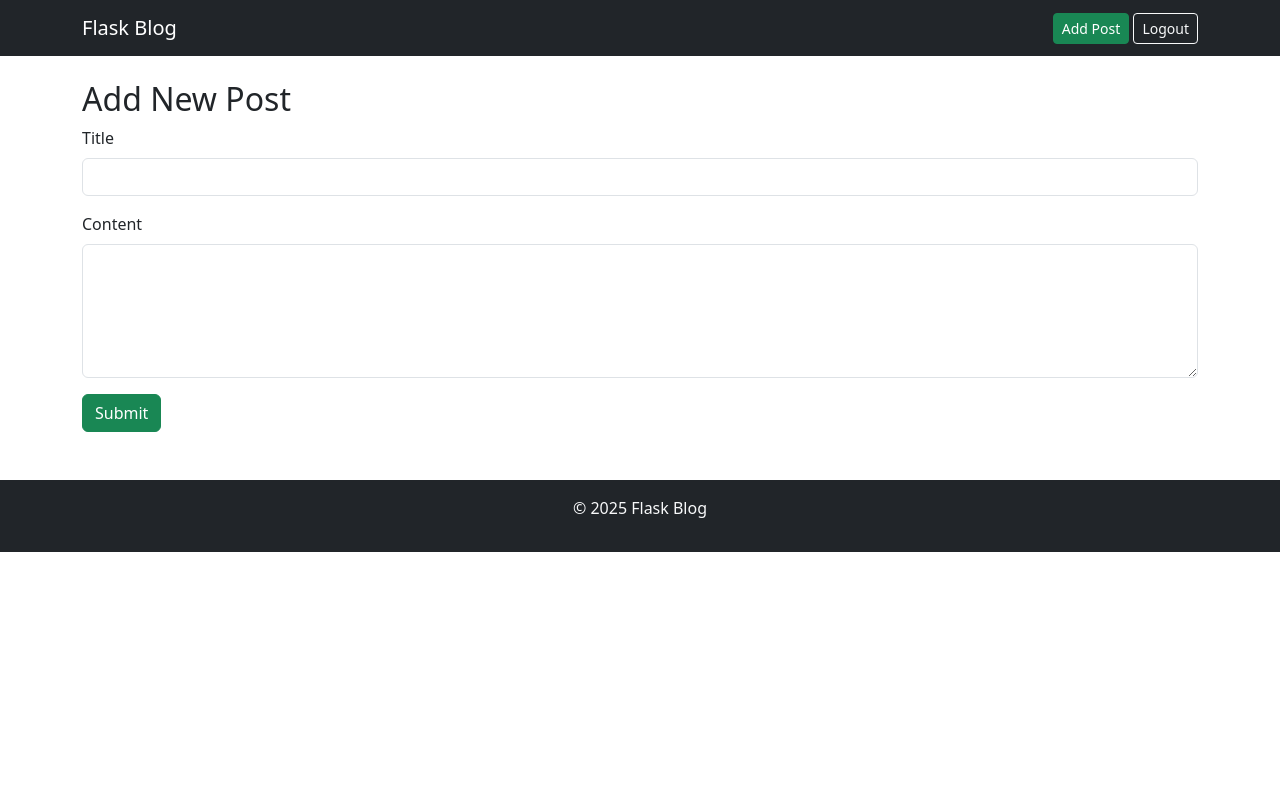
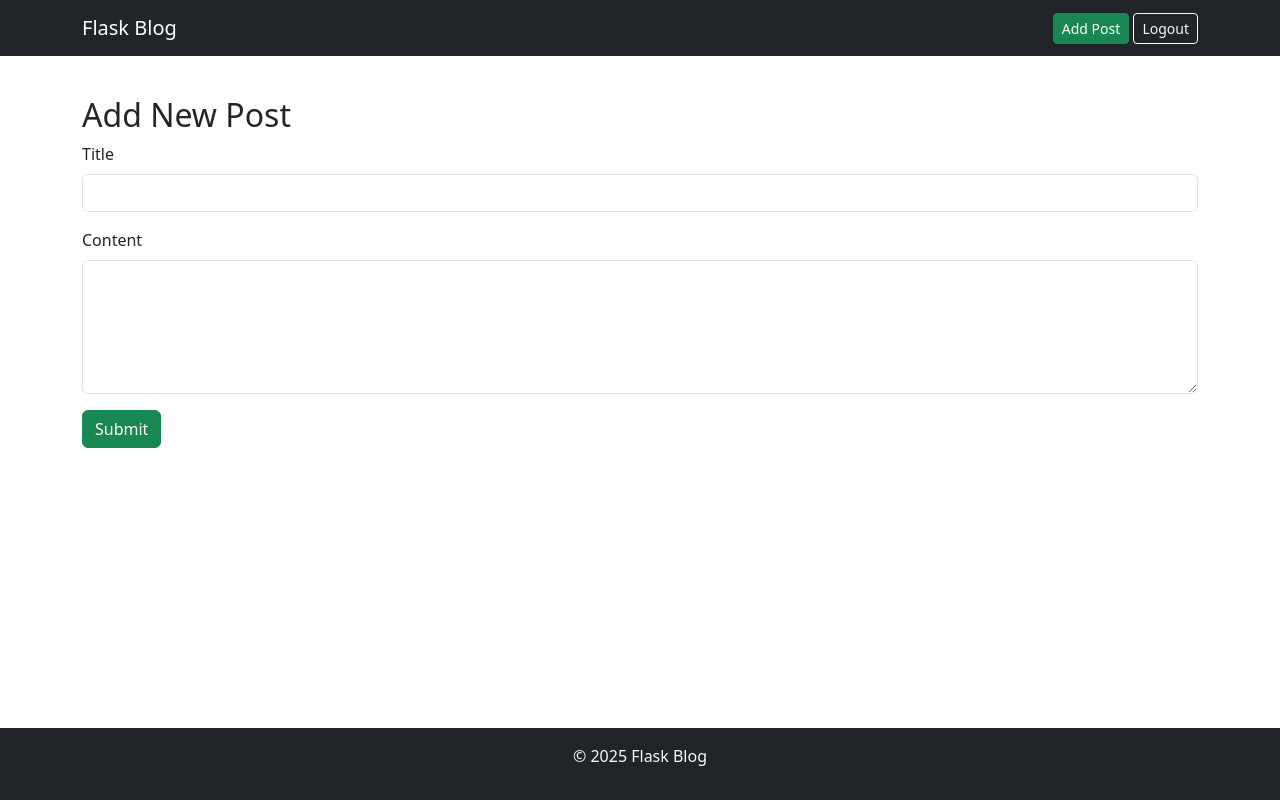
Before and after one commit to Ahad077/Blog-App, a Flask app: page /add in a window 1280 px wide. Run offline with Flask 3, Linux system fonts and the light colour scheme; a user stored in the database is signed in.

Commit message:
Update base.html

```diff
--- a/templates/base.html
+++ b/templates/base.html
@@ -5,8 +5,10 @@
     <meta name="viewport" content="width=device-width, initial-scale=1">
     <title>{% block title %}Flask Blog{% endblock %}</title>
     <link href="https://cdn.jsdelivr.net/npm/bootstrap@5.3.2/dist/css/bootstrap.min.css" rel="stylesheet">
+    <link rel="stylesheet" href="{{ url_for('static', filename='style.css') }}">
   </head>
-  <body>
+  <body class="d-flex flex-column min-vh-100">
+
     <!-- Navbar -->
     <nav class="navbar navbar-expand-lg navbar-dark bg-dark">
       <div class="container">
@@ -38,12 +40,12 @@
     </div>
 
     <!-- Page Content -->
-    <div class="container mt-4">
+    <main class="container my-4 flex-grow-1">
       {% block content %}{% endblock %}
-    </div>
+    </main>
 
     <!-- Footer -->
-    <footer class="bg-dark text-light text-center py-3 mt-5">
+    <footer class="bg-dark text-light text-center py-3 mt-auto">
       <p>&copy; 2025 Flask Blog</p>
     </footer>
 
```
